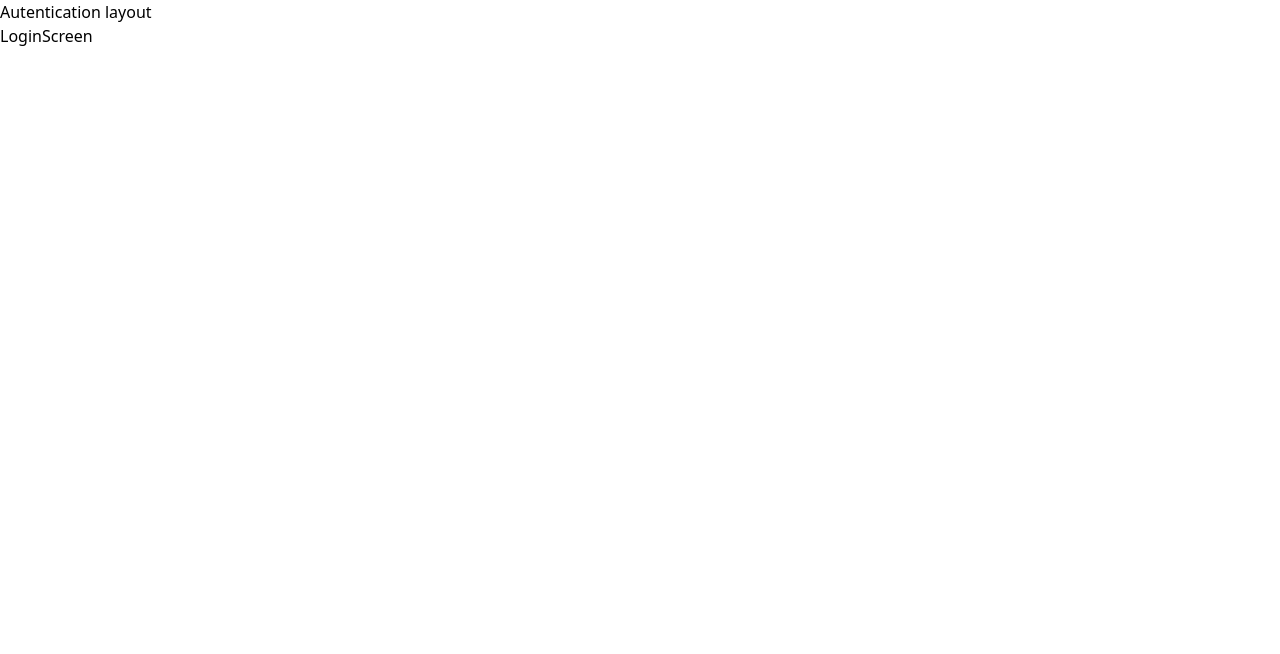
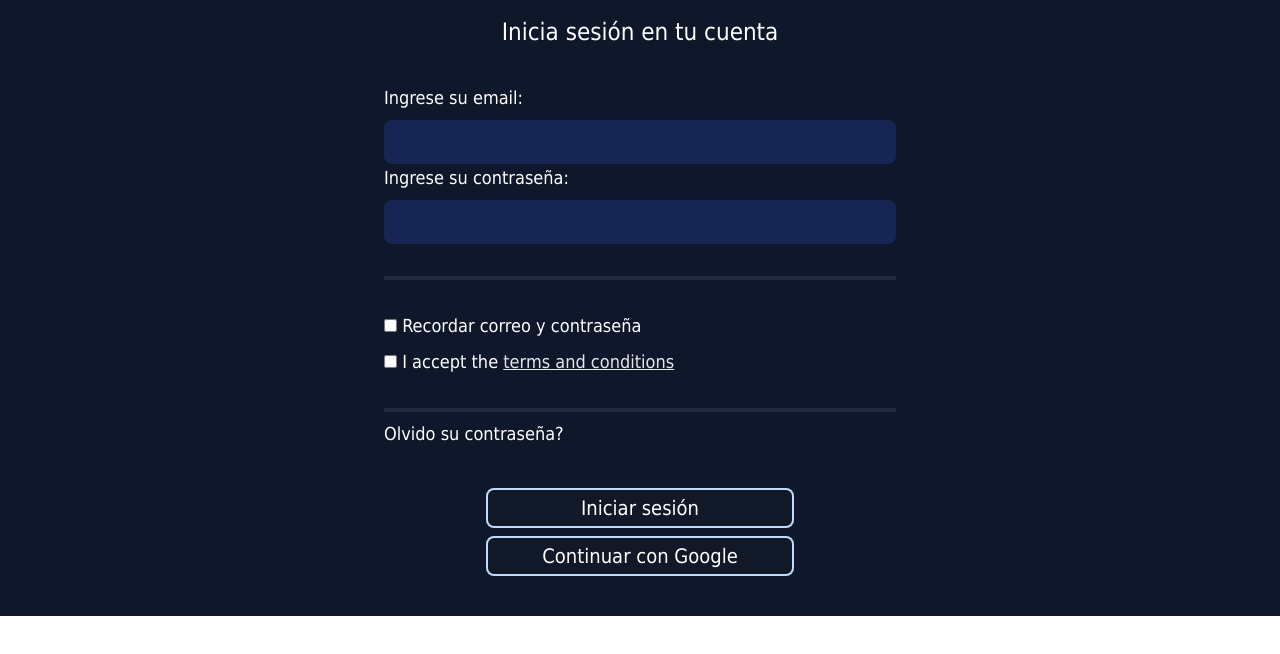
Before and after one commit to FredyAlexHoyosAriza/concesionario-multimarca, a React (Create React App) app: page /login in a window 1280 px wide. Shown: the top 654 px of the page. Built offline with nearby package versions, Linux system fonts and the light colour scheme.

Commit message:
Se crea formulario de Login pero con una navegacion dummie

```diff
--- a/src/components/Navbar.jsx
+++ b/src/components/Navbar.jsx
@@ -1,9 +1,9 @@
 import React from 'react'
 import { Link } from 'react-router-dom'
 
-/*Nota: la recomendacion para un Navbar usamos una etiqueta nav dentro de la cual va una
+/*Nota: la recomendacion para un NavBar usamos una etiqueta nav dentro de la cual va una
 etiqueta ul y dentro tantos li como sean necesarios. my-3 => margin: 3rem 0; 1=0.25rem*/
-const Navbar = () => {
+const NavBar = () => {
   return (
     <nav className='bg-violet-300'>
       <ul className='flex justify-between my-4'>
@@ -24,4 +24,4 @@ const Navbar = () => {
   )
 }
 
-export default Navbar
+export default NavBar
--- a/src/layouts/AuthLayout.jsx
+++ b/src/layouts/AuthLayout.jsx
@@ -1,9 +1,10 @@
 import React from 'react'
 import { Outlet } from 'react-router-dom'
 
+// flex flex-col justify-center items-center h-screen w-screen py-2
 const AuthLayout = () => {
   return (
-    <div>Autentication layout
+    <div className='px-4 bg-slate-900 text-white font-tahoma'>
       <Outlet />
     </div>
   )
--- a/src/layouts/PublicLayout.jsx
+++ b/src/layouts/PublicLayout.jsx
@@ -1,5 +1,5 @@
 import React from 'react'
-import Navbar from '../components/Navbar'
+import NavBar from '../components/NavBar'
 import Footer from '../components/Footer'
 import { Outlet } from 'react-router-dom'
 
@@ -7,13 +7,13 @@ import { Outlet } from 'react-router-dom'
 // de los otros componentes en el mismo contenedor
 const PublicLayout = () => {
   return (
-    // Con Navbar y Footer fijo
+    // Con NavBar y Footer fijo
     <div className='flex flex-col h-screen justify-around mx-2'>
-      <Navbar />
+      <NavBar />
       <main className='h-screen overflow-y-scroll bg-blue-400'><Outlet /></main>
       <Footer />
     </div>
-    // Con Navbar fijo y footer movil
+    // Con NavBar fijo y footer movil
     /*<div className='h-screen overflow-y-scroll bg-blue-400'>
         <main className='h-full'><Outlet /></main>
         <Footer />
--- a/src/pages/LoginScreen.jsx
+++ b/src/pages/LoginScreen.jsx
@@ -1,8 +1,36 @@
 import React from 'react'
+import { Link } from 'react-router-dom'
 
 const LoginScreen = () => {
   return (
-    <div>LoginScreen</div>
+    <>
+      <h1 className='mb-1 pt-4 ml-auto mr-auto text-center text-2xl'>Inicia sesión en tu cuenta</h1>
+      <form className='w-7/12 min-w-72 max-w-lg ml-auto mr-auto pb-2 text-lg' method='post' action=''>
+        <fieldset className='py-8 border-b-4 border-slate-800'>
+          <label htmlFor='email' className='mb-2 mt-2'>Ingrese su email: <input type='email' className='w-full mt-2 min-h-2 rounded-lg bg-blue-950 text-white p-2 hover:cursor-pointer' id='email' name='email' required /></label>
+          <label htmlFor='password' className='mb-2 mt-2'>Ingrese su contraseña: <input type='password' className='w-full mt-2 min-h-2 rounded-lg bg-blue-950 text-white p-2  hover:cursor-pointer' id='password' name='password' pattern="[a-z0-5]{8,}" required /></label>
+        </fieldset>
+        <fieldset className='py-6 border-b-4 border-slate-800'>
+          <label htmlFor='record' className='block mb-2 mt-2'>
+            <input type='checkbox' id='record' name='record' /> Recordar correo y contraseña
+          </label>
+          <label htmlFor="terms-and-conditions" className='block mb-2 mt-2'>
+            <input id="terms-and-conditions" type="checkbox" required name="terms-and-conditions" /> I accept the <a href="https://www.google.com.co/" className='underline text-gray-200'>terms and conditions</a>
+          </label>
+        </fieldset>
+        <fieldset className='mb-2 mt-2'>
+          <Link to={'/'}>Olvido su contraseña?</Link>
+        </fieldset>
+        <fieldset className='py-6 mt-2'>
+          <Link to={'/admin'}>
+            <button type='submit' value={'Submit'} className='boton'>Iniciar sesión</button>
+          </Link>
+          <Link to={'/'}>
+            <button className='boton'>Continuar con Google</button>
+          </Link>
+        </fieldset>
+      </form>
+    </>
   )
 }
 
--- a/src/styles/App.css
+++ b/src/styles/App.css
@@ -0,0 +1,7 @@
+.font-tahoma {
+  font-family: Tahoma;
+}
+
+.boton {
+  @apply block w-3/5 h-10 my-2 mx-auto text-xl bg-gray-900 border-2 border-blue-200 rounded-lg min-w-32 hover:cursor-pointer;
+}
```
Also changed, not shown: src/media/logo_google_g_icon.png (added).
